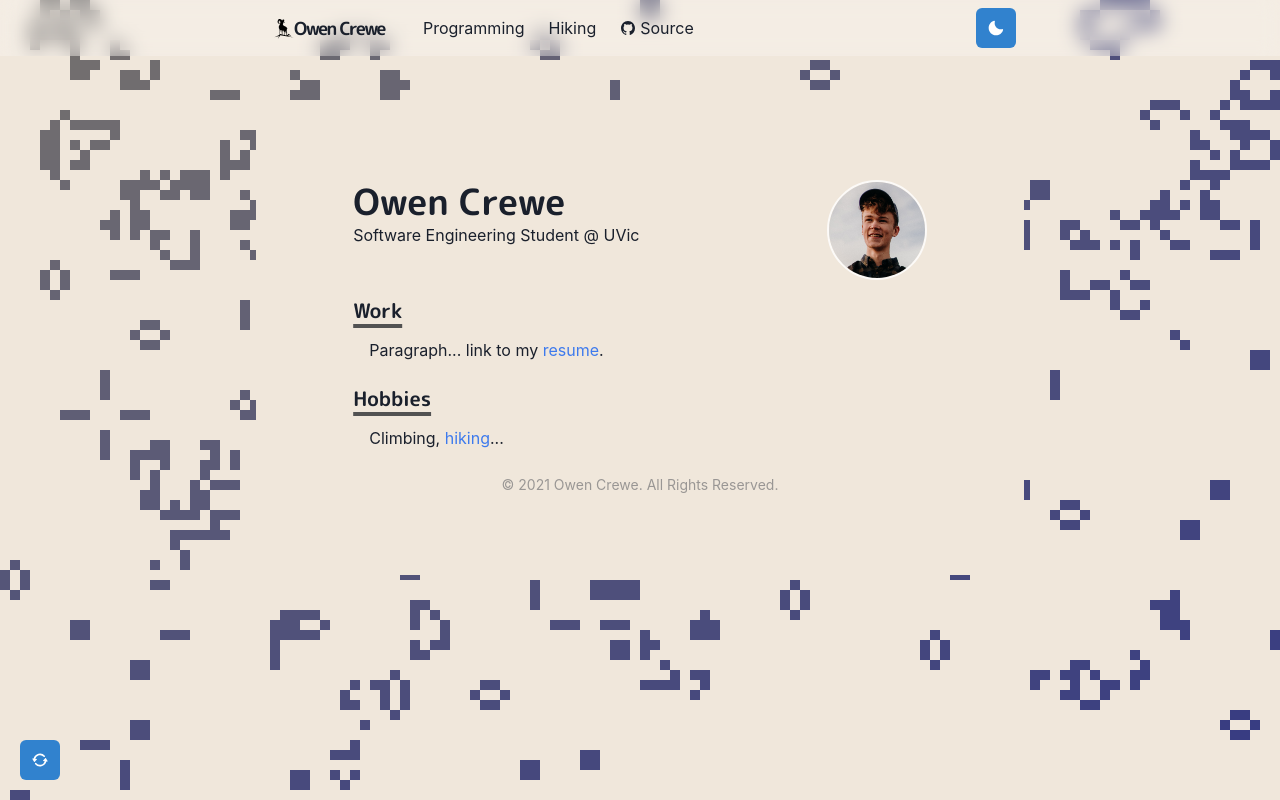
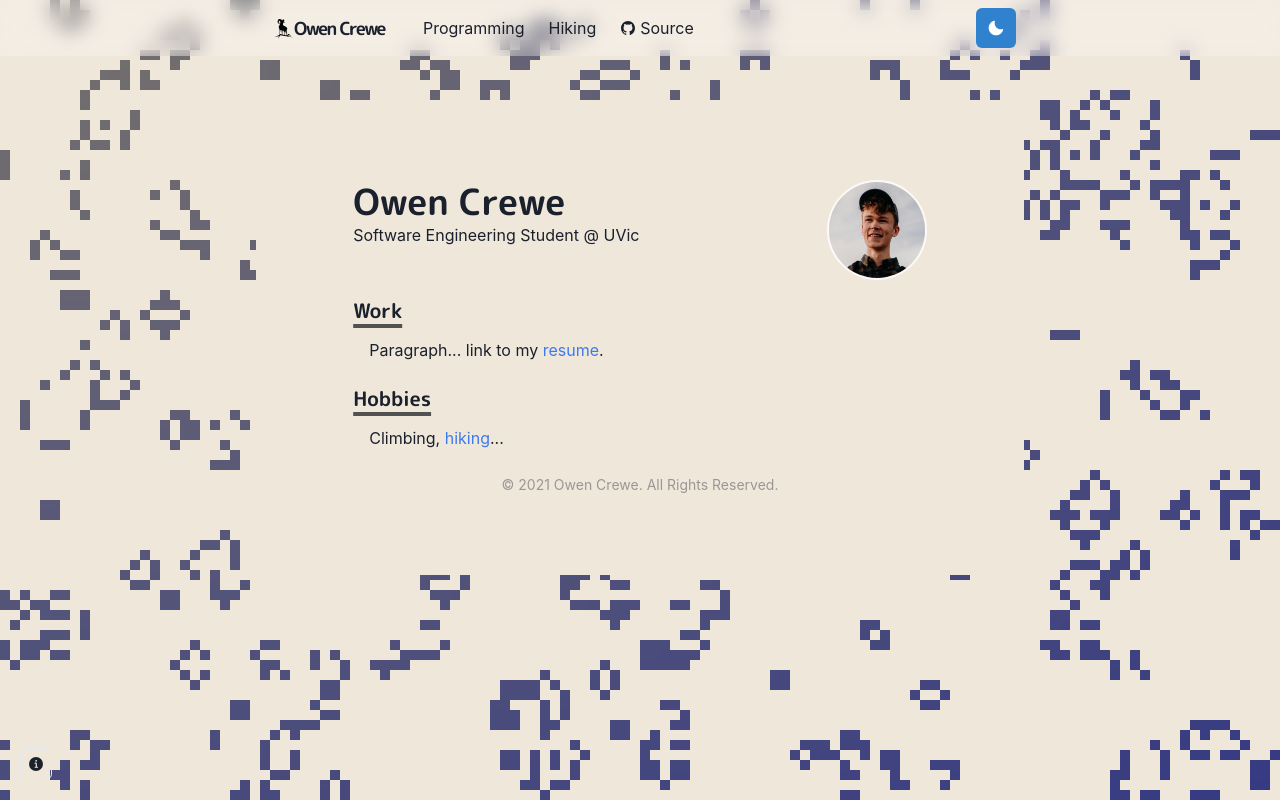
Before and after one commit to OwenBC/personal-website, a Next.js app: page / in a window 1280 px wide. Built offline with nearby package versions, Linux system fonts and the light colour scheme.

Commit message:
made canvas wrap around edges and added menu

```diff
--- a/components/conway-canvas.js
+++ b/components/conway-canvas.js
@@ -73,10 +73,10 @@ class GameOfLife {
   }
 
   _isAlive(x, y){
-    if (x < 0 || x >= this.col || y < 0 || y >= this.row) {
-      return 0
-    }
-    return this.gameObjects[this._gridToIndex(x, y)].alive ? 1 : 0
+    // if (x < 0 || x >= this.col || y < 0 || y >= this.row) {
+    //   return 0
+    // }
+    return this.gameObjects[this._gridToIndex((x + this.col)%this.col, (y + this.row)%this.row)].alive ? 1 : 0
   }
 
   _gridToIndex(x, y){
--- /dev/null
+++ b/components/conway-menu.js
@@ -0,0 +1,67 @@
+import NextLink from 'next/link'
+import {
+  Popover,
+  PopoverTrigger,
+  PopoverContent,
+  PopoverHeader,
+  PopoverBody,
+  PopoverFooter,
+	IconButton,
+	useColorModeValue,
+	Button,
+	Box,
+	Link
+} from '@chakra-ui/react'
+import { InfoIcon, RepeatIcon } from '@chakra-ui/icons'
+
+
+const ConwayMenu = ({setReset, ...props}) => {
+	return (
+		<Popover placement='top-end' trigger='hover'>
+			<PopoverTrigger>
+				<IconButton
+					icon={<InfoIcon />}
+					size='sm'
+					variant="outline"
+					aria-label="Game of Life Menu"
+					{...props}
+				/>
+			</PopoverTrigger>
+			<PopoverContent bg={useColorModeValue('#f0e7db', '#202023')} foc>
+				<PopoverHeader>
+					Conway's Game of Life
+				</PopoverHeader>
+				<PopoverBody>
+					The background of this page is a rendering of John Conway's Game of Life. It's a sequence of steps in which each cell either come alive or dies based on how many neighbors it has.
+					<br /><br />
+					<list>
+						<ul>&bull; A live cell with fewer than 2 neighbors dies to underpopulation</ul>
+						<ul>&bull; A live cell with fewer than 2 neighbors dies to overpopulation</ul>
+						<ul>&bull; A live cell with 2 or 3 living neighbors survives</ul>
+						<ul>&bull; A dead cell with 3 nieghbors comes to life</ul>
+					</list>
+					<br />
+					Learn more&nbsp;
+					<NextLink href="https://en.wikipedia.org/wiki/Conway%27s_Game_of_Life" passHref>
+						<Link target="_blank" rel="noopener noreferrer">
+							here
+						</Link>
+					</NextLink>.
+				</PopoverBody>
+				<PopoverFooter d='flex' justifyContent='space-between' alignItems='center'>
+					<Box fontSize='sm'>
+						Generate random initial condition
+					</Box>
+					<IconButton
+						aria-label="Reset game of life"
+						colorScheme={useColorModeValue('blue', 'orange')}
+						icon={<RepeatIcon />}
+						onClick={setReset}
+					/>
+				</PopoverFooter>
+			</PopoverContent>
+		</Popover>
+	)
+}
+
+export default ConwayMenu
--- a/components/layouts/main.js
+++ b/components/layouts/main.js
@@ -6,6 +6,7 @@ import { Box, Container, useColorModeValue, IconButton } from '@chakra-ui/react'
 import { RepeatIcon } from '@chakra-ui/icons'
 import ConwayCanvas from '../conway-canvas'
 import Footer from '../footer'
+import ConwayMenu from '../conway-menu'
 // import ThreeDSceneLoader from '../3d-scene-loader'
 
 // const LazyThreeDScene = dynamic(() => import('../3d-scene'), {
@@ -34,16 +35,11 @@ const Main = ({ children, router }) => {
         />
       </Box>
 
-      <IconButton
+      <ConwayMenu
         position="fixed"
         bottom={5}
         left={5}
-        aria-label="Reset game of life"
-        colorScheme={useColorModeValue('blue', 'orange')}
-        icon={<RepeatIcon />}
-        onClick={() => {
-          setReset(true)
-        }}
+        setReset={() => {setReset(true)}}
       />
 
       <Container
```
